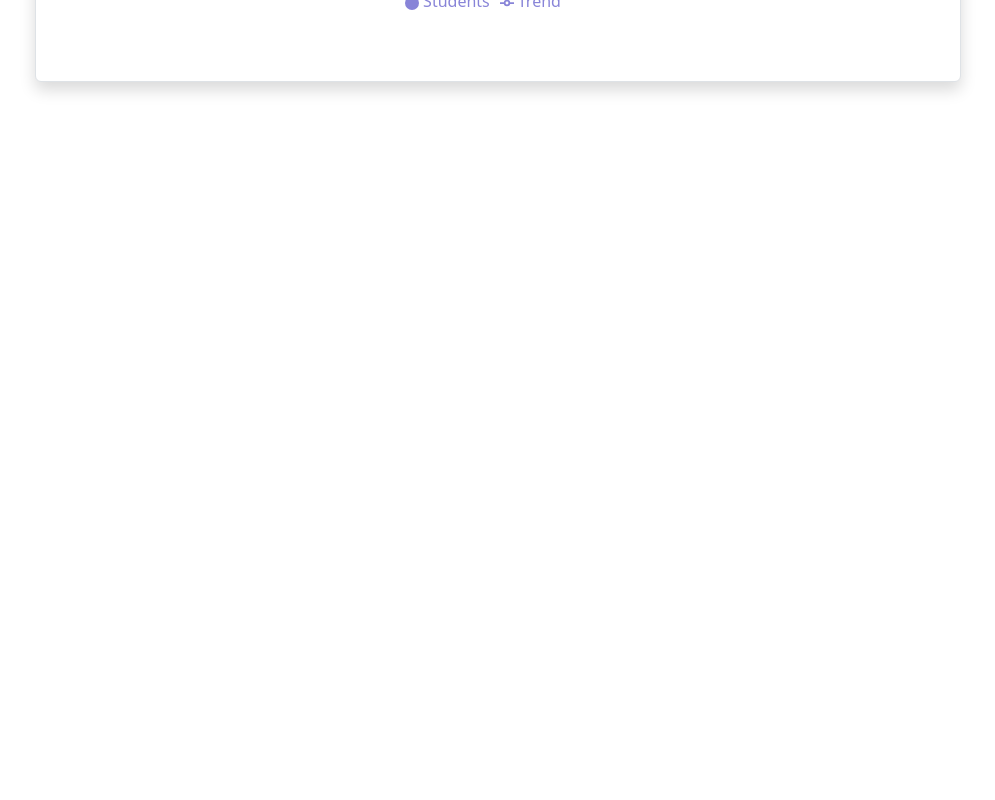
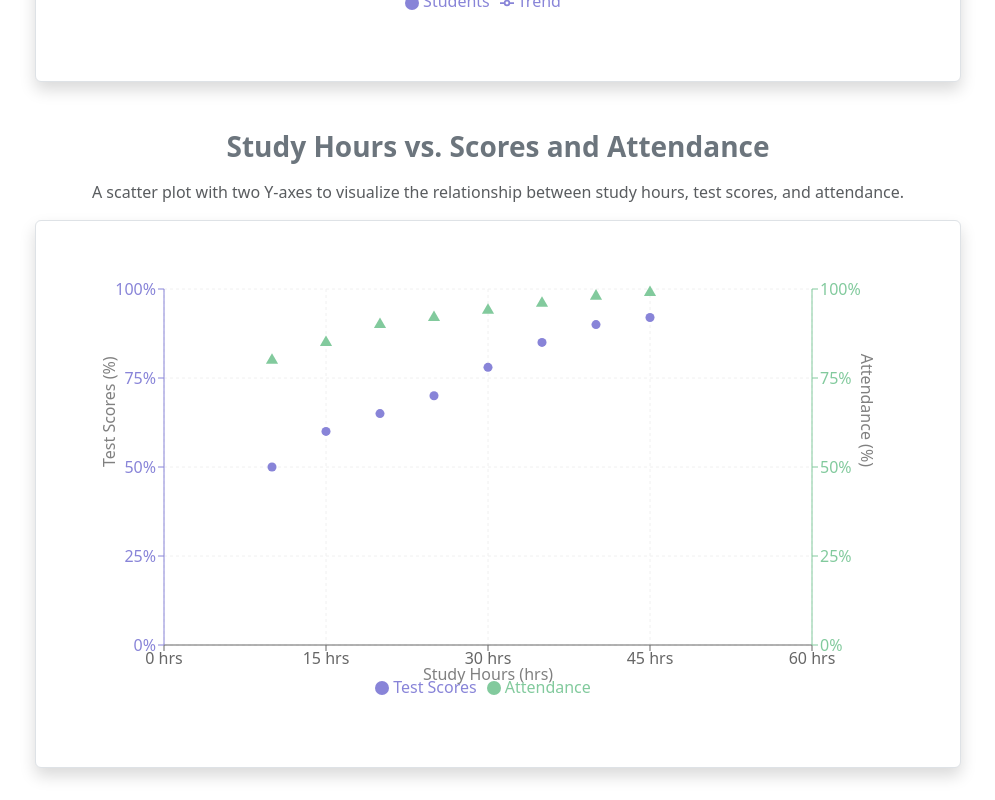
Before and after one commit to lakadeamit220/recharts-demo, a React (Vite) app: page / in a window 1280 px wide. Shown: the part 6772-7572 px from the top of the page, without its empty margins (142-1137 px from the left). Before the commit the page ends 6886 px from the top, so only its background shows below. Built offline with nearby package versions, Linux system fonts and the light colour scheme.

Commit message:
Implemented MultipleYAxesScatterChart with recharts

```diff
--- a/src/App.jsx
+++ b/src/App.jsx
@@ -2,6 +2,7 @@ import "./App.css";
 import BiaxialBarChart from "./components/BiaxialBarChart";
 import BrushBarChart from "./components/BrushBarChart";
 import CustomShapeBarChart from "./components/CustomShapeBarChart";
+import MultipleYAxesScatterChart from "./components/MultipleYAxesScatterChart";
 import PositiveAndNegativeBarChart from "./components/PositiveAndNegativeBarChart";
 import ScatterAndLineOfBestFit from "./components/ScatterAndLineOfBestFit";
 import SimpleAreaChart from "./components/SimpleAreaChart";
@@ -23,6 +24,7 @@ function App() {
       <PositiveAndNegativeBarChart />
       <BiaxialBarChart />
       <ScatterAndLineOfBestFit />
+      <MultipleYAxesScatterChart />
     </>
   );
 }
--- /dev/null
+++ b/src/components/MultipleYAxesScatterChart.jsx
@@ -0,0 +1,119 @@
+import React from "react";
+import {
+  ScatterChart,
+  Scatter,
+  XAxis,
+  YAxis,
+  CartesianGrid,
+  Tooltip,
+  ResponsiveContainer,
+  Legend,
+} from "recharts";
+
+// Data: Study Hours and Attendance Percentage
+const studentData = [
+  { studyHours: 10, attendance: 80 },
+  { studyHours: 15, attendance: 85 },
+  { studyHours: 20, attendance: 90 },
+  { studyHours: 25, attendance: 92 },
+  { studyHours: 30, attendance: 94 },
+  { studyHours: 35, attendance: 96 },
+  { studyHours: 40, attendance: 98 },
+  { studyHours: 45, attendance: 99 },
+];
+
+const scoreData = [
+  { studyHours: 10, score: 50 },
+  { studyHours: 15, score: 60 },
+  { studyHours: 20, score: 65 },
+  { studyHours: 25, score: 70 },
+  { studyHours: 30, score: 78 },
+  { studyHours: 35, score: 85 },
+  { studyHours: 40, score: 90 },
+  { studyHours: 45, score: 92 },
+];
+
+export default function MultipleYAxesScatterChart() {
+  return (
+    <div className="container mt-5">
+      <div className="row text-center">
+        <div className="col-12">
+          <h3 className="fw-bold text-secondary mb-3">
+            Study Hours vs. Scores and Attendance
+          </h3>
+          <p className="text-muted">
+            A scatter plot with two Y-axes to visualize the relationship between study hours, test scores, and attendance.
+          </p>
+        </div>
+      </div>
+
+      <div className="row justify-content-center">
+        <div className="col-12 col-md-12 col-lg-10">
+          <div className="chart-container border rounded shadow p-5 bg-white">
+            <ResponsiveContainer width="100%" height={450}>
+              <ScatterChart
+                margin={{ top: 20, right: 40, left: 20, bottom: 20 }}
+              >
+                <CartesianGrid strokeDasharray="3 3" stroke="#f0f0f0" />
+                <XAxis
+                  type="number"
+                  dataKey="studyHours"
+                  name="Study Hours"
+                  unit=" hrs"
+                  label={{
+                    value: "Study Hours (hrs)",
+                    position: "insideBottom",
+                    offset: -5,
+                  }}
+                />
+                <YAxis
+                  yAxisId="left"
+                  type="number"
+                  dataKey="score"
+                  name="Test Scores"
+                  unit="%"
+                  label={{
+                    value: "Test Scores (%)",
+                    angle: -90,
+                    position: "insideLeft",
+                  }}
+                  stroke="#8884d8"
+                />
+                <YAxis
+                  yAxisId="right"
+                  orientation="right"
+                  type="number"
+                  dataKey="attendance"
+                  name="Attendance"
+                  unit="%"
+                  label={{
+                    value: "Attendance (%)",
+                    angle: 90,
+                    position: "insideRight",
+                  }}
+                  stroke="#82ca9d"
+                />
+                <Tooltip cursor={{ strokeDasharray: "3 3" }} />
+                <Legend />
+                <Scatter
+                  yAxisId="left"
+                  name="Test Scores"
+                  data={scoreData}
+                  fill="#8884d8"
+                  shape="circle"
+                />
+                <Scatter
+                  yAxisId="right"
+                  name="Attendance"
+                  data={studentData}
+                  fill="#82ca9d"
+                  shape="triangle"
+                />
+              </ScatterChart>
+            </ResponsiveContainer>
+          </div>
+        </div>
+      </div>
+    </div>
+  );
+}
```
